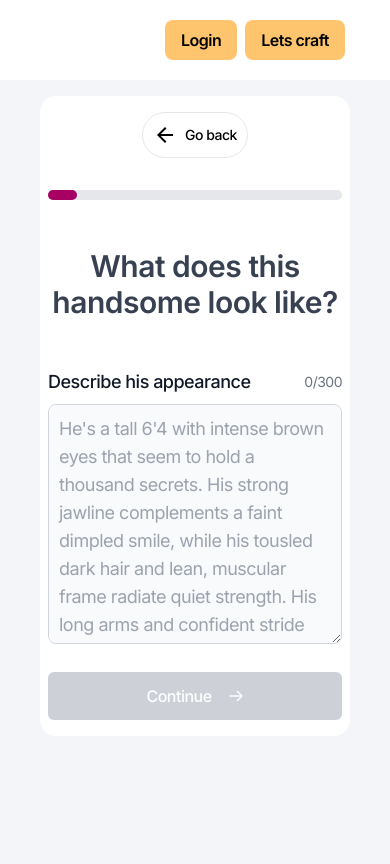
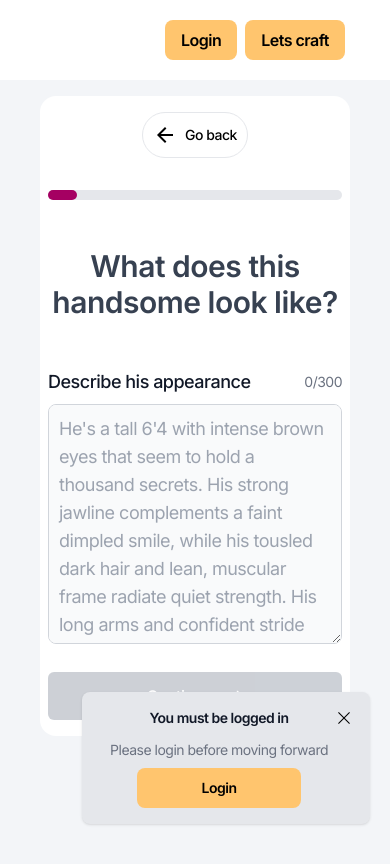
Before and after one commit to OneKadian/YourLoveCraft, a Next.js app: page /craft/second in a window 390 px wide. Shown: the top 864 px of the page. Built offline with nearby package versions, Linux system fonts and the light colour scheme; no server answers.

Commit message:
editing on page 1

```diff
--- a/app/craft/final/page.js
+++ b/app/craft/final/page.js
@@ -47,8 +47,9 @@ const page = () => {
       // Submit the title using updateStoryTitle function
       await updateStoryTitle(storyId, storyTitle);
 
-      // After successful submission, remove story_id from localStorage
-      // localStorage.removeItem("story_id");
+      // After successful submission, remove story_id and male_lead_name from localStorage
+      localStorage.removeItem("story_id");
+      localStorage.removeItem("male_lead_name");
 
       setTimeout(() => {
         window.location.href = "/crafting";
--- a/app/craft/first/page.js
+++ b/app/craft/first/page.js
@@ -6,17 +6,44 @@ import stickyNote from "../../public/stickyNote3.png";
 import CircularProgress from "@mui/material/CircularProgress";
 import Box from "@mui/material/Box";
 import { useAuth } from "@clerk/nextjs";
-import { addStory } from "../../../supabase/supabaseRequests.js";
+import {
+  addStory,
+  updateMaleLeadName,
+} from "../../../supabase/supabaseRequests.js";
 
 const page = () => {
   const { userId } = useAuth();
   const [isLoading, setIsLoading] = useState(false);
-  const [maleLeadName, setMaleLeadName] = useState("");
+  const [maleLeadName, setMaleLeadName] = useState(null);
+  const [localMaleLeadName, setLocalMaleLeadName] = useState(null);
   const [progress, setProgress] = useState(0);
   const [storyId, setStoryId] = useState(null);
 
+  // useEffect(() => {
+  //   if (userId) {
+  //     const generateUniqueStoryId = () => {
+  //       const randomDigits = Math.floor(1000 + Math.random() * 9000);
+  //       return `${userId}-${randomDigits}`;
+  //     };
+
+  //     const generatedStoryId = generateUniqueStoryId();
+  //     setStoryId(generatedStoryId);
+  //     localStorage.setItem("story_id", generatedStoryId);
+  //     console.log(localStorage.getItem("story_id"));
+  //     console.log(localStorage.getItem("fanum"));
+  //   }
+  // }, [userId]);
+
   useEffect(() => {
     if (userId) {
+      // Check if a story_id already exists in local storage
+      const existingStoryId = localStorage.getItem("story_id");
+
+      if (existingStoryId) {
+        // Use the existing story_id from local storage
+        setStoryId(existingStoryId);
+      } else {
+        // Generate a new story_id and save it in local storage
         const generateUniqueStoryId = () => {
           const randomDigits = Math.floor(1000 + Math.random() * 9000);
           return `${userId}-${randomDigits}`;
@@ -26,6 +53,14 @@ const page = () => {
         setStoryId(generatedStoryId);
         localStorage.setItem("story_id", generatedStoryId);
       }
+
+      // Fetch male_lead_name from local storage and set it to state if it exists
+      const savedMaleLeadName = localStorage.getItem("male_lead_name");
+      if (savedMaleLeadName) {
+        setMaleLeadName(savedMaleLeadName);
+        setLocalMaleLeadName(savedMaleLeadName);
+      }
+    }
   }, [userId]);
 
   const handleNameChange = (e) => {
@@ -33,23 +68,48 @@ const page = () => {
     setMaleLeadName(input);
     setProgress(Math.min(input.length, 10));
   };
+  //   e.preventDefault();
+  //   if (!maleLeadName) return;
+
+  //   setIsLoading(true); // Start spinner
+
+  //   try {
+  //     await addStory(userId, storyId, maleLeadName);
+
+  //     // Redirect to the new page after successful insertion
+  //     console.log("Story inserted successfully");
+  //     window.location.assign("/craft/second");
+  //   } catch (error) {
+  //     console.error("Error submitting story:", error);
+  //   }
+  //   // We no longer stop the spinner here, so it keeps spinning
+  // };
 
   const handleSubmit = async (e) => {
     e.preventDefault();
     if (!maleLeadName) return;
 
-    setIsLoading(true); // Start spinner
+    setIsLoading(true);
 
     try {
+      if (localMaleLeadName === null) {
+        // Insert if no previous record exists
         await addStory(userId, storyId, maleLeadName);
+        console.log("Story inserted successfully");
+      } else {
+        // Update if record exists
+        await updateMaleLeadName(storyId, maleLeadName);
+        console.log("Male lead name updated successfully");
+      }
 
-      // Redirect to the new page after successful insertion
-      console.log("Story inserted successfully");
+      // Save to local storage
+      localStorage.setItem("male_lead_name", maleLeadName);
       window.location.assign("/craft/second");
     } catch (error) {
       console.error("Error submitting story:", error);
+    } finally {
+      setProgress(10);
     }
-    // We no longer stop the spinner here, so it keeps spinning
   };
 
   return (
--- a/app/craft/second/page.js
+++ b/app/craft/second/page.js
@@ -6,12 +6,16 @@ import Box from "@mui/material/Box";
 import { updateMaleLeadLooks } from "../../../supabase/supabaseRequests.js";
 import ArrowBackIcon from "@mui/icons-material/ArrowBack";
 import Link from "next/link";
+import { RxCross1 } from "react-icons/rx";
+import { motion, AnimatePresence } from "framer-motion";
 
 const SecondPage = () => {
   const [isLoading, setIsLoading] = useState(false);
   const [maleLeadLooks, setMaleLeadLooks] = useState("");
   const [progress, setProgress] = useState(10);
   const [storyId, setStoryId] = useState(null);
+  const [toastDisplay, setToastDisplay] = useState(false);
+  const [userToastDisplay, setUserToastDisplay] = useState(true);
 
   const handleLooksChange = (e) => {
     const input = e.target.value;
@@ -145,6 +149,52 @@ const SecondPage = () => {
           </div>
         </div>
       </SectionContainer>
+      {userToastDisplay && (
+        <AnimatePresence>
+          {userToastDisplay && (
+            <motion.div
+              initial={{ opacity: 0, x: 100 }}
+              animate={{ opacity: 1, x: 0 }}
+              exit={{ opacity: 0, x: 100 }}
+              id="toast-bottom-right"
+              className="fixed flex items-center z-10 w-max p-4 space-x-4 text-gray-500 bg-gray-200 divide-x rtl:divide-x-reverse divide-gray-200 rounded-lg shadow right-5 bottom-5 lg:max-w-xs"
+              role="alert"
+            >
+              <div className="flex">
+                <div className="ms-3 text-sm font-normal flex flex-col justify-center">
+                  <span className="mb-1 text-sm text-center flex justify-center font-semibold text-gray-900">
+                    You must be logged in
+                  </span>
+                  <div className="mb-2 mt-2 text-sm font-normal">
+                    Please login before moving forward
+                  </div>
+                  <div className="grid grid-cols-1 gap-2 h-10">
+                    <div className="flex justify-center">
+                      <Link
+                        href="/sign-in"
+                        className="inline-flex justify-center items-center w-3/4 h-full px-2 py-1.5 text-sm font-semibold text-center text-black bg-secondary-500 rounded-lg hover:bg-secondary-600 focus:ring-4 focus:outline-none focus:ring-blue-300"
+                      >
+                        Login
+                      </Link>
+                    </div>
+                  </div>
+                </div>
+                <button
+                  type="button"
+                  className={`ms-auto -mx-1.5 -my-1.5  items-center justify-center flex-shrink-0 text-gray-400 hover:text-gray-900 rounded-lg focus:ring-2 p-1.5 inline-flex h-8 w-8`}
+                  data-dismiss-target="#toast-interactive"
+                  aria-label="Close"
+                  onClick={() => {
+                    setUserToastDisplay(false);
+                  }}
+                >
+                  <RxCross1 className="text-black" />
+                </button>
+              </div>
+            </motion.div>
+          )}
+        </AnimatePresence>
+      )}
     </SectionContainer>
   );
 };
--- a/supabase/supabaseRequests.js
+++ b/supabase/supabaseRequests.js
@@ -130,6 +130,21 @@ export const updateMaleLeadLooks = async (storyId, maleLeadLooks) => {
   const { data, error } = await supabase
     .from("storycraftform")
     .update({ maleleadappearance: maleLeadLooks })
+    .eq("story_id", storyId);
+
+  if (error) {
+    console.error("Error updating male lead looks:", error);
+    return null;
+  }
+
+  console.log("Male lead looks updated successfully:", data);
+  return data;
+};
+
+export const updateMaleLeadName = async (storyId, maleLeadName) => {
+  const { data, error } = await supabase
+    .from("storycraftform")
+    .update({ maleleadname: maleLeadName })
     .eq("story_id", storyId);
 
   if (error) {
```
Lines whose indentation alone changed are shown as unchanged.
